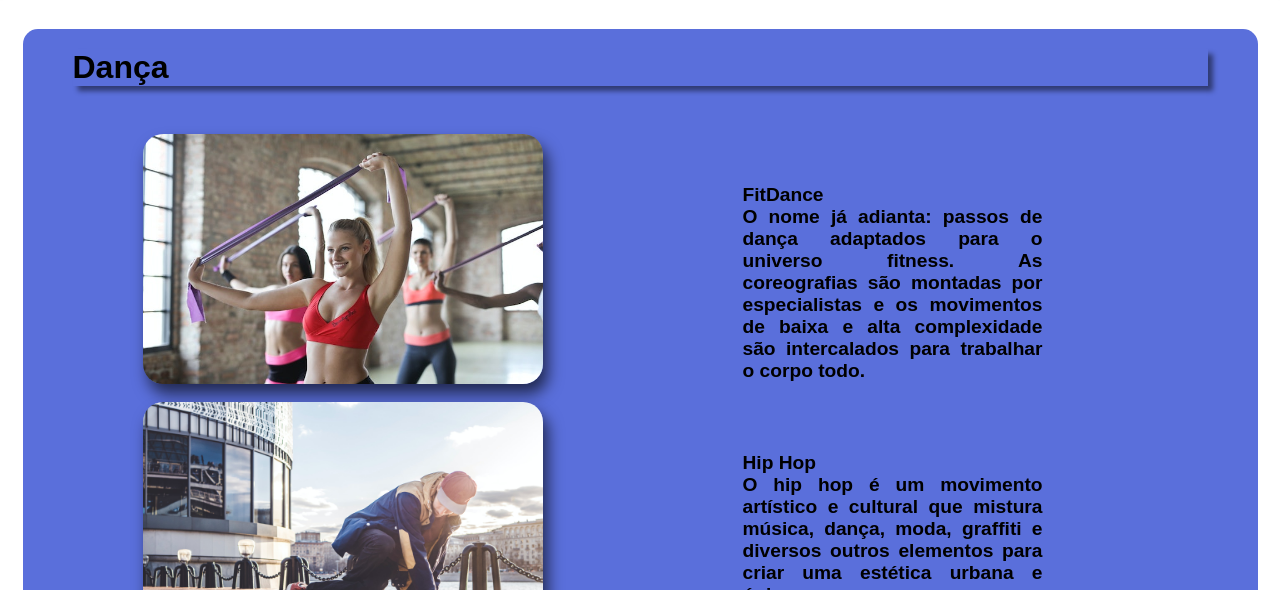
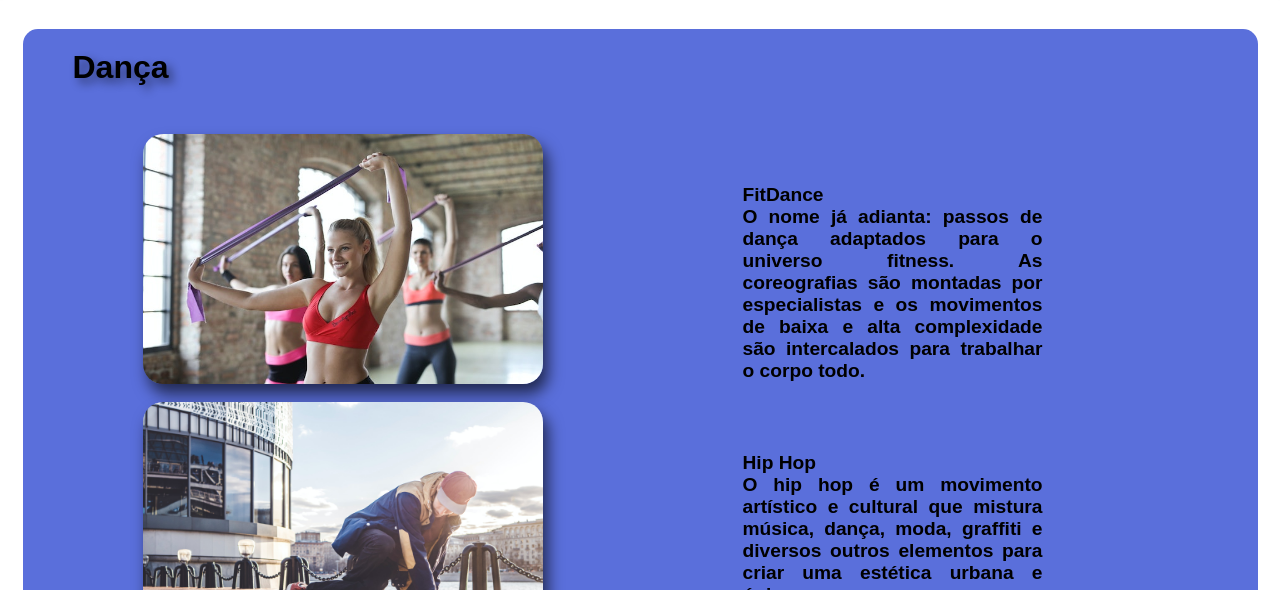
Before and after one commit to GiihAntonieli/projeto-pessoal, a plain HTML site: page blog/dança1.html in a window 1280 px wide. Shown: the part 210-800 px from the top of the page. Drawn offline with Linux system fonts and the light colour scheme.

Commit message:
Update estilo.css

```diff
--- a/blog/estilo.css
+++ b/blog/estilo.css
@@ -126,13 +126,15 @@ section > a:hover{
     margin-top: 0px;
     font-family: var(--fontealternativa--);
     font-size: 2em;
-    box-shadow: 5px 5px 5px rgba(0, 0, 0, 0.479);
+    text-shadow: 5px 5px 10px rgba(0, 0, 0, 0.479);
     color
 }
+
 .homecont a{
     margin: 10px 0px;
     margin-bottom: 10px;
 }
+
 .homecont img{
     width: 400px;
     height: 250px;
```
